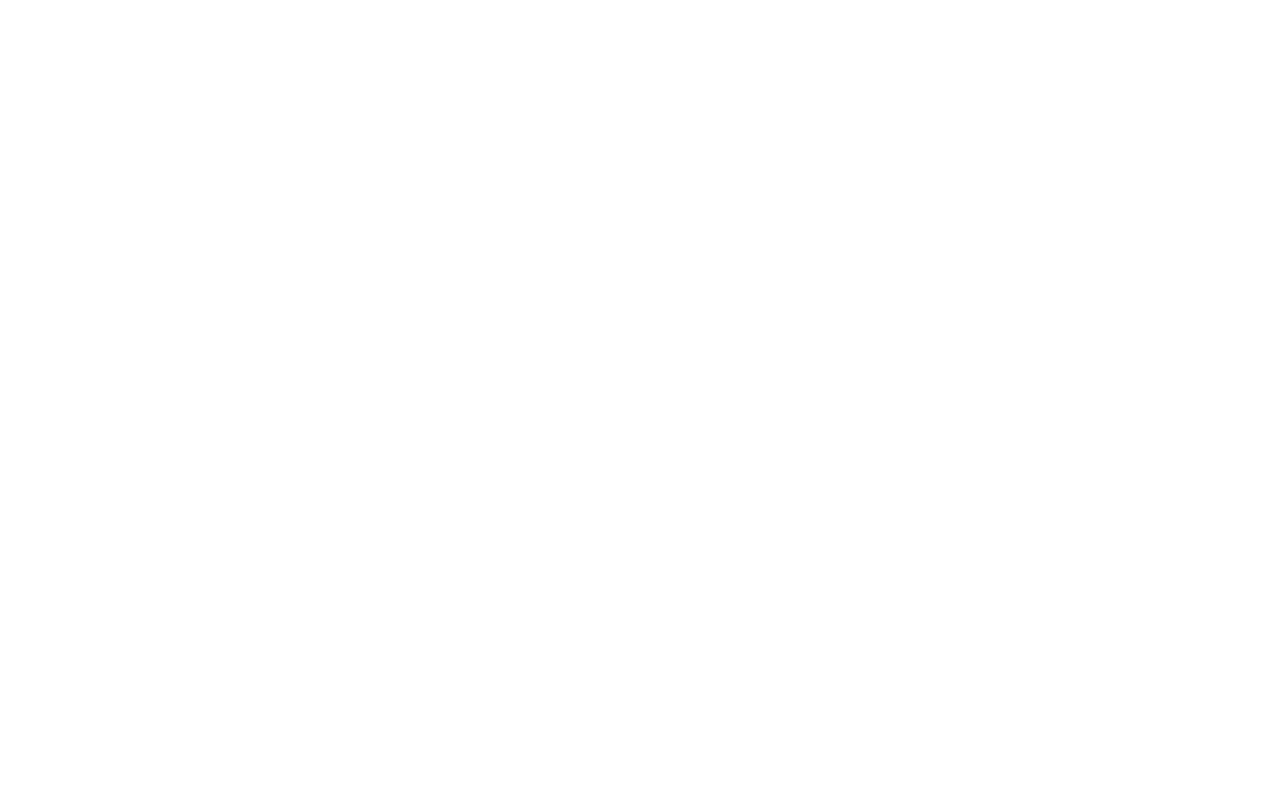
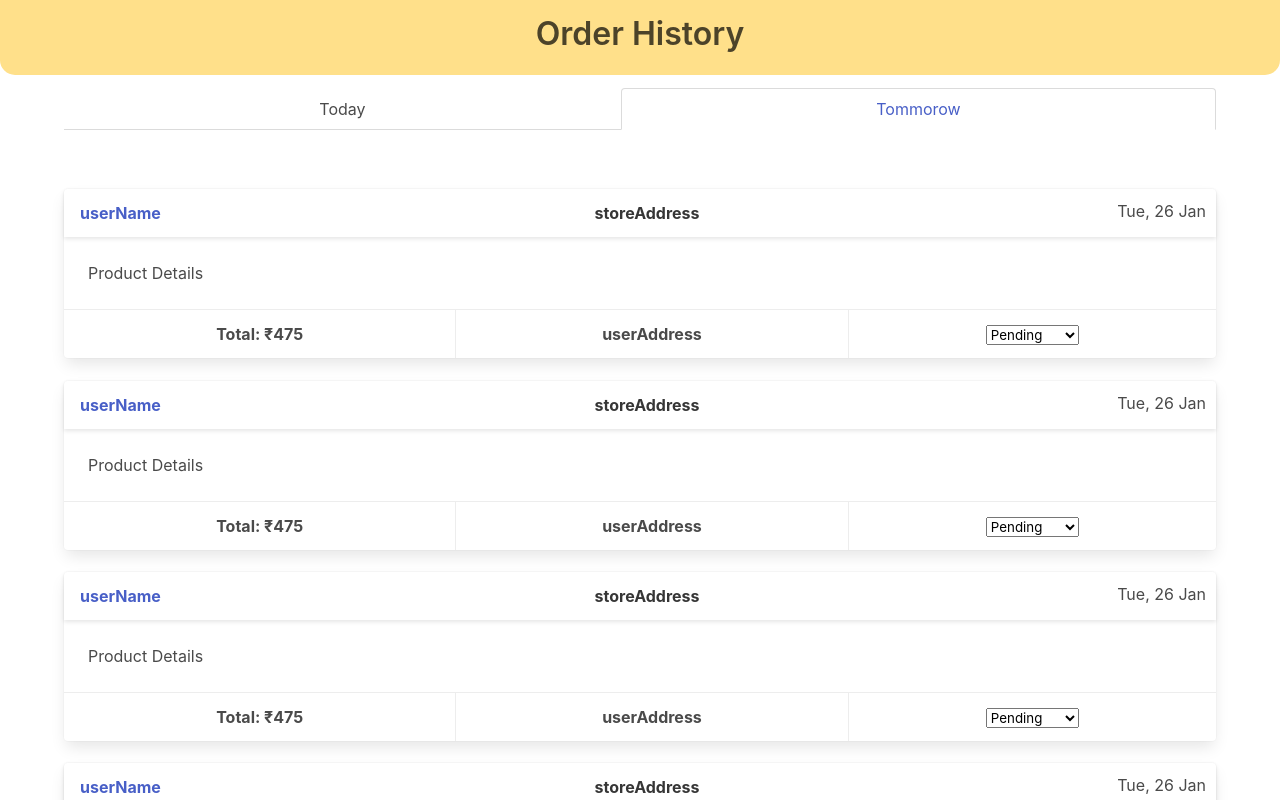
Before and after one commit to BhargavaCreates/wedeliver, a Vue app: page /tommorow in a window 1280 px wide. Shown: the top 800 px of the page. Built offline with nearby package versions, Linux system fonts and the light colour scheme.

Commit message:
today tom nav bar

```diff
--- a/src/components/Appbar.vue
+++ b/src/components/Appbar.vue
@@ -1,12 +1,12 @@
 <template>
-    <div class="sticky">
+    <div>
         <section class="hero is-warning center">
-            <div class="hero-body">
+            <!-- <div class="hero-body"> -->
                 <div class="container">
                 <h1 class="title center">
                     Order History
                 </h1>
-                </div>
+                <!-- </div> -->
             </div>
         </section>
     </div>
@@ -28,9 +28,8 @@
         border-bottom-right-radius: 15px;
         block-size: 75px;
     }
-    /* .sticky {
-        position: -webkit-sticky; /* Safari */
-        /* position: sticky;
-        top: 0;
-    } */
+    .hero.is-warning .title {
+    color: rgba(0, 0, 0, 0.7);
+    padding: 1rem 1.5rem 1rem 1.5rem;
+    }
 </style>
--- a/src/components/Card.vue
+++ b/src/components/Card.vue
@@ -16,7 +16,7 @@
                       storeAddress
                     </p>
                     <p class="card-header-subtitle" id="date">
-                    <time datetime="2016-1-1">Tue, 25 Jan</time>
+                    <time datetime="2016-1-1">Tue, {{date}} Jan</time>
                     </p>
                   </header>
                   <div class="card-content">
@@ -29,7 +29,7 @@
                     <p class="card-footer-item"><b>Total: ₹475</b></p>
                     <p class="card-footer-item"><b>userAddress</b></p>
                     <div class="columns card-footer-item">
-                      <!-- <div class="column">
+                      <!-- <div class="row">
                         <b>Order Status: </b>
                       </div> -->
                       <div class="row" id="order-status" @change="orderStatus($event)">
@@ -41,14 +41,6 @@
                         </select>
                       </div>
                     </div>
-                    <!-- <p class="card-footer-item"><b>orderStatus: <div class="select card-footer-item">
-                      <select>
-                        <option>Pending</option>
-                        <option>Processing</option>
-                        <option>On its way</option>
-                        <option>Delivered</option>
-                      </select>
-                    </div></b></p> -->
                   </footer>
                 </div>
               </div>
@@ -63,6 +55,7 @@
 <script>
   export default {
     name: 'Card',
+    props:['date'],
     methods: {
       orderStatus(event){
         console.log(event.target.value)
--- a/src/components/views/Order.vue
+++ b/src/components/views/Order.vue
@@ -3,16 +3,30 @@
         <section class="section" >
             <Appbar class="header"/>
         </section>
+        <section id="nav" >
+                <div class="hero-foot">
+                    <nav class="tabs is-boxed is-fullwidth">
+                    <div class="container">
+                        <ul>
+                        <li class="is-active">
+                            <router-link to="/">Today</router-link>
+                            <!-- <a>Today</a> -->
+                        </li>
+                        <li>
+                            <router-link to="/tommorow">Tommorow</router-link>
+                        </li>
+                        </ul>
+                    </div>
+                    </nav>
+                </div>
+        </section>
         <section class="section">
-            <Card />
-            <Card />
-            <Card />
-            <Card />
-            <Card />
-            <Card />
-            <Card />
-            <Card />
-            <Card />
+            <div class="orders">
+               <div v-for="order in todayOrders" :key="order.id" class="order">
+                   {{ order }}
+               </div>
+            </div>
+            <Card date="25"/>
         </section>
 
     </div>
@@ -45,4 +59,7 @@ import Card from '../Card'
     section{
         padding: 1.5rem 1.5rem;
     }
+    #nav{
+        margin-top: 1rem;
+    }
 </style>
--- a/src/components/views/OrderTom.vue
+++ b/src/components/views/OrderTom.vue
@@ -0,0 +1,64 @@
+<template>
+    <div>
+        <section class="section" >
+            <Appbar class="header"/>
+        </section>
+        <section id="nav" >
+                <div class="hero-foot">
+                    <nav class="tabs is-boxed is-fullwidth">
+                    <div class="container">
+                        <ul>
+                        <li>
+                            <router-link to="/">Today</router-link>
+                        </li>
+                        <li class="is-active">
+                            <a>Tommorow</a>
+                        </li>
+                        </ul>
+                    </div>
+                    </nav>
+                </div>
+        </section>
+        <section class="section">
+            <Card date="26"/>
+            <Card date="26"/>
+            <Card date="26"/>
+            <Card date="26"/>
+            <Card date="26"/>
+            <Card date="26"/>
+        </section>
+
+    </div>
+</template>
+
+<script>
+import Appbar from '../Appbar'
+import Card from '../Card'
+
+    export default {
+        name: 'OrderTom',
+        components: {
+            Appbar,
+            Card
+        }
+    }
+</script>
+
+<style scoped>
+   .header {
+    position:fixed; /* fixing the position takes it out of html flow - knows
+                    nothing about where to locate itself except by browser
+                    coordinates */
+    left:0;           /* top left corner should start at leftmost spot */
+    top:0;            /* top left corner should start at topmost spot */
+    width:100vw;      /* take up the full browser width */
+    z-index:100;  /* high z index so other content scrolls underneath */
+    height:100px;     /* define height for content */
+    }
+    section{
+        padding: 1.5rem 1.5rem;
+    }
+    #nav{
+        margin-top: 1rem;
+    }
+</style>
--- a/src/router/index.js
+++ b/src/router/index.js
@@ -2,6 +2,7 @@ import Vue from 'vue'
 import VueRouter from 'vue-router'
 import Order from '../components/views/Order.vue'
 import Login from '../components/views/Login.vue'
+import OrderTom from '../components/views/OrderTom.vue'
 import store from "@/store"
 
 Vue.use(VueRouter)
@@ -24,6 +25,11 @@ const routes = [
       path:"/login",
       name: 'Login',
       component: Login
+    },
+    {
+      path:'/tommorow',
+      name:'Tommorow',
+      component: OrderTom
     }
   ]
 
--- a/src/store/auth.js
+++ b/src/store/auth.js
@@ -1,66 +1,66 @@
-import axios from 'axios'
+import axios from "axios";
 export default {
-    namespaced:true,
-    state:{
+    namespaced: true,
+    state: {
         token: null,
         user: null,
         authStatus: null,
-        isLoading: false
+        isLoading: false,
     },
-    getters:{
-        authenticated(state){
+    getters: {
+        authenticated(state) {
             return (state.token && state.user) != null
-            // return true
+
         },
-        user(state){
-            return state.user
+        user(state) {
+            return state.user;
         },
-        authStatus(state){
-            return state.authStatus
+        authStatus(state) {
+            return state.authStatus;
         },
-        isLoading(state){
-            return state.isLoading
-        }
+        isLoading(state) {
+            return state.isLoading;
+        },
     },
-    mutations:{
-        SET_TOKEN(state,token){
-            state.token = token
+    mutations: {
+        SET_TOKEN(state, token) {
+            state.token = token;
         },
-        SET_USER(state,user){
-            state.user = user
+        SET_USER(state, user) {
+            state.user = user;
         },
-        SET_AUTH_STATUS(state, authStatus){
-            state.authStatus = authStatus
+        SET_AUTH_STATUS(state, authStatus) {
+            state.authStatus = authStatus;
         },
-        SET_IS_AUTHENTICATED(state){
-            state.isAuthenticated = true
+        SET_IS_AUTHENTICATED(state) {
+            state.isAuthenticated = true;
         },
-        SET_IS_LOADING(state, isLoading){
-            state.isLoading = isLoading
-        }
+        SET_IS_LOADING(state, isLoading) {
+            state.isLoading = isLoading;
+        },
     },
-    actions:{
-        async logIn ({ commit },creds) { //creds for credentials // dispatch or commit
+    actions: {
+        async logIn({commit}, creds) {
             //const proxy = "https://cors-anywhere.herokuapp.com/"
             //var url = `https://we-deliver.herokuapp.com/api/v1/admin/login?id=${creds.email}&password=${creds.password}`
-            var url = `/admin/login?id=${creds.email}&password=${creds.password}` //axios.baseURL set in main.js file
+            var url = `/admin/login?id=${creds.email}&password=${creds.password}`; //axios.baseURL set in main.js file
             try {
-                commit('SET_IS_LOADING',true)
+                commit("SET_IS_LOADING", true);
                 //let response = await axios.post(proxy+url,creds)
-                let response = await axios.post(url,creds)
-                console.log(response.status)
-                commit('SET_TOKEN', response.data.access_token)
-                commit('SET_USER', creds)
-                commit('SET_AUTH_STATUS',response.status)
-                commit('SET_IS_LOADING',false)
+                let response = await axios.post(url, creds);
+                console.log(response.status);
+                commit("SET_TOKEN", response.data.access_token);
+                commit("SET_USER", creds);
+                commit("SET_AUTH_STATUS", response.status);
+                commit("SET_IS_LOADING", false);
             } catch (error) {
-                commit('SET_IS_LOADING',true)
-                console.log(error.response.status)
-                commit('SET_AUTH_STATUS',error.response.status)
-                commit('SET_TOKEN', null)
-                commit('SET_USER', null)
-                commit('SET_IS_LOADING',false)
+                commit("SET_IS_LOADING", true);
+                console.log(error.response.status);
+                commit("SET_AUTH_STATUS", error.response.status);
+                commit("SET_TOKEN", null);
+                commit("SET_USER", null);
+                commit("SET_IS_LOADING", false);
             }
-        }
-    }
-}
+        },
+    },
+};
```
Also changed, not shown: src/store/todayOrders.js (added, +18 -0 lines).
